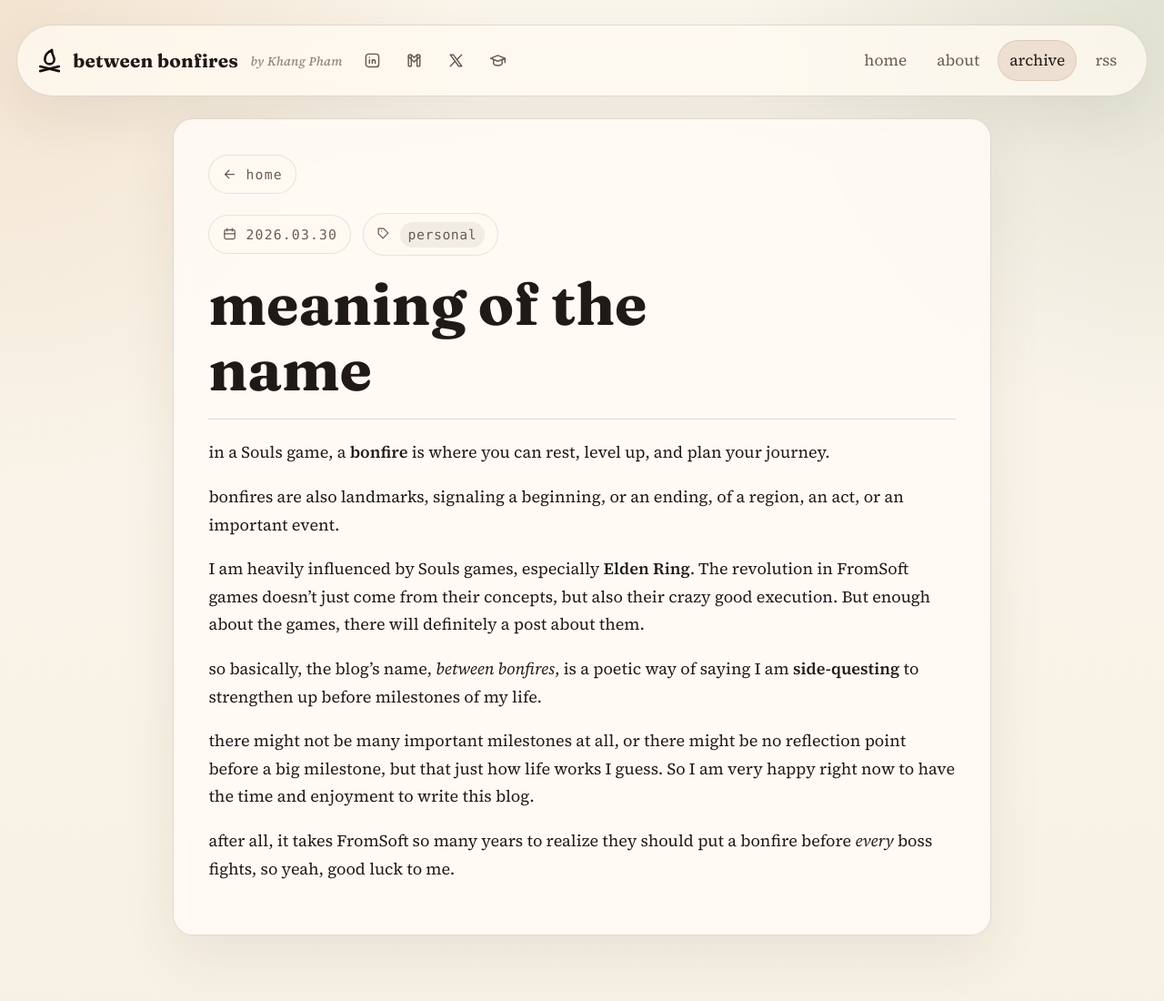
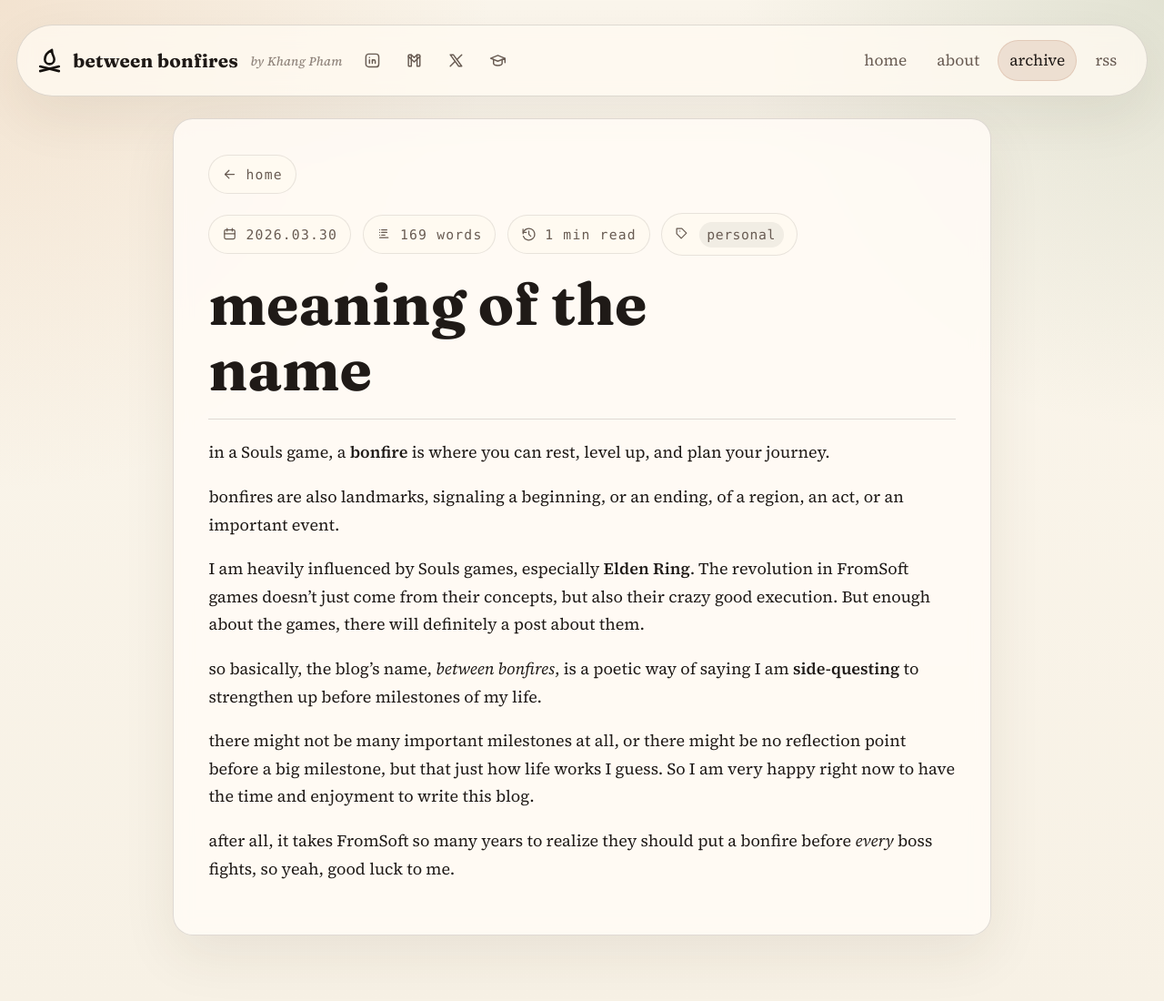
Before and after one commit to vkhangpham/vkhangpham.github.io, a Jekyll site: the page built from _posts/2026-03-30-meaning-of-the-name.md, in a window 1280 px wide. Shown: the whole page at 91% size. Built offline with Jekyll 4.4.1, drawn with Linux system fonts in a browser that asks for light colours.

Commit message:
Add reading stats to post pages and cards

```diff
--- a/_layouts/post.html
+++ b/_layouts/post.html
@@ -1,6 +1,9 @@
 ---
 layout: default
 ---
+{% assign words_per_minute = 180 %}
+{% assign word_count = page.content | markdownify | strip_html | number_of_words %}
+{% assign reading_time = word_count | plus: words_per_minute | minus: 1 | divided_by: words_per_minute | at_least: 1 %}
 <article class="panel post-page">
   <a class="back-link" href="{{ '/' | relative_url }}" aria-label="home">
     <svg class="utility-icon" xmlns="http://www.w3.org/2000/svg" viewBox="0 0 24 24" width="16" height="16" fill="none" stroke="currentColor" stroke-width="1.75" stroke-linecap="round" stroke-linejoin="round" focusable="false" aria-hidden="true">
@@ -13,7 +16,7 @@ layout: default
   </a>
   <header class="post-header">
     <div class="post-meta-bar">
-      <p class="post-date">
+      <p class="post-meta-item post-date">
         <svg class="utility-icon" xmlns="http://www.w3.org/2000/svg" viewBox="0 0 24 24" width="16" height="16" fill="none" stroke="currentColor" stroke-width="1.75" stroke-linecap="round" stroke-linejoin="round" focusable="false" aria-hidden="true">
           <path stroke="none" d="M0 0h24v24H0z" fill="none"></path>
           <path d="M4 7a2 2 0 0 1 2 -2h12a2 2 0 0 1 2 2v10a2 2 0 0 1 -2 2h-12a2 2 0 0 1 -2 -2z"></path>
@@ -23,9 +26,31 @@ layout: default
         </svg>
         <span>{{ page.date | date: "%Y.%m.%d" }}</span>
       </p>
+      <p class="post-meta-item post-stat">
+        <svg class="utility-icon" xmlns="http://www.w3.org/2000/svg" viewBox="0 0 24 24" width="16" height="16" fill="none" stroke="currentColor" stroke-width="1.75" stroke-linecap="round" stroke-linejoin="round" focusable="false" aria-hidden="true">
+          <path stroke="none" d="M0 0h24v24H0z" fill="none"></path>
+          <path d="M8 5h8"></path>
+          <path d="M8 9h8"></path>
+          <path d="M8 13h5"></path>
+          <path d="M5 5h.01"></path>
+          <path d="M5 9h.01"></path>
+          <path d="M5 13h.01"></path>
+          <path d="M5 17h13"></path>
+        </svg>
+        <span>{{ word_count }} words</span>
+      </p>
+      <p class="post-meta-item post-stat">
+        <svg class="utility-icon" xmlns="http://www.w3.org/2000/svg" viewBox="0 0 24 24" width="16" height="16" fill="none" stroke="currentColor" stroke-width="1.75" stroke-linecap="round" stroke-linejoin="round" focusable="false" aria-hidden="true">
+          <path stroke="none" d="M0 0h24v24H0z" fill="none"></path>
+          <path d="M12 7v5l3 3"></path>
+          <path d="M3.05 11a9 9 0 1 1 .5 4"></path>
+          <path d="M3 4v5h5"></path>
+        </svg>
+        <span>{{ reading_time }} min read</span>
+      </p>
       {% if page.tags and page.tags.size > 0 %}
         {% assign archive_url = '/archive/' | relative_url %}
-        <div class="post-taxonomy">
+        <div class="post-meta-item post-meta-item--interactive post-taxonomy">
           <svg class="utility-icon" xmlns="http://www.w3.org/2000/svg" viewBox="0 0 24 24" width="16" height="16" fill="none" stroke="currentColor" stroke-width="1.75" stroke-linecap="round" stroke-linejoin="round" focusable="false" aria-hidden="true">
             <path stroke="none" d="M0 0h24v24H0z" fill="none"></path>
             <path d="M8 7h.01"></path>
--- a/assets/css/site.css
+++ b/assets/css/site.css
@@ -385,6 +385,13 @@ pre code {
   outline: none;
 }
 
+.post-card-meta-bar {
+  display: flex;
+  flex-wrap: wrap;
+  gap: 0.55rem;
+  margin-bottom: 0.65rem;
+}
+
 .post-card h3 {
   margin: 0.15rem 0 0.3rem;
   font-family: "Fraunces", Georgia, serif;
@@ -639,11 +646,11 @@ pre code {
 
 .eyebrow,
 .post-card .meta,
+.post-card-meta-item,
 .page-count,
 .back-link,
 .section-link,
-.post-date,
-.post-taxonomy {
+.post-meta-item {
   display: inline-flex;
   align-items: center;
   gap: 0.5rem;
@@ -666,7 +673,9 @@ pre code {
 
 .eyebrow,
 .post-card .meta,
-.page-count {
+.post-card-meta-item,
+.page-count,
+.post-meta-item {
   margin: 0;
 }
 
@@ -676,8 +685,7 @@ pre code {
 
 .back-link:hover,
 .section-link:hover,
-.post-date:hover,
-.post-taxonomy:hover {
+.post-meta-item--interactive:hover {
   color: var(--ink);
   border-color: rgba(158, 79, 45, 0.24);
   background: rgba(158, 79, 45, 0.08);
@@ -710,7 +718,7 @@ pre code {
   max-width: var(--content-width);
 }
 
-.post-date,
+.post-meta-item,
 .post-taxonomy,
 .post-tags {
   margin: 0;
```
Also changed, not shown: _includes/post-card.html (+8 -1 lines).
